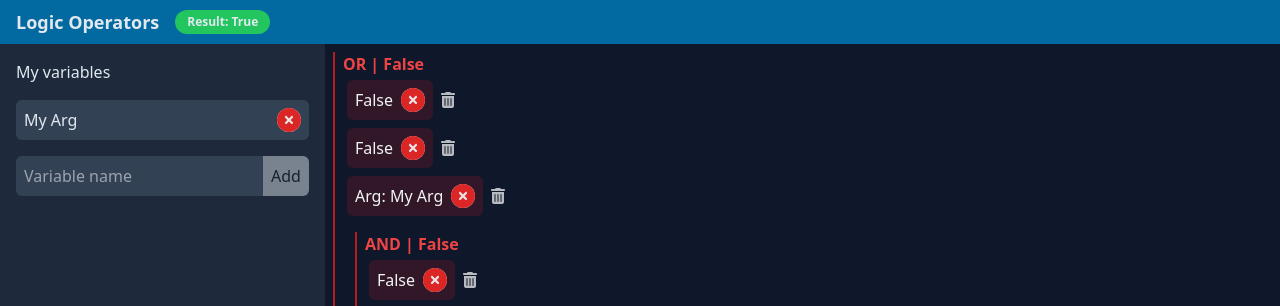
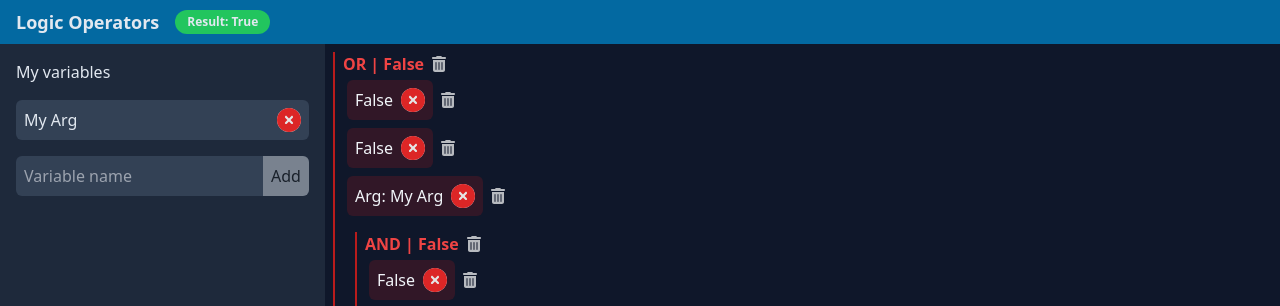
Before and after one commit to zFunx/logical-operators, a Next.js app: page / in a window 1280 px wide. Shown: the top 306 px of the page. Built offline with nearby package versions, Linux system fonts and the light colour scheme.

Commit message:
Delete op functionality

```diff
--- /dev/null
+++ b/src/components/Button/DelButton.js
@@ -0,0 +1,9 @@
+import delImage from "@/assets/trash-can-solid.svg"
+
+const DelButton = (props) => {
+  return (
+    <img onClick={props.onClick} className="mr-2 cursor-pointer opacity-70 hover:opacity-100" width={14} src={delImage.src} />
+  )
+}
+
+export default DelButton
--- a/src/components/Operation/Operation.js
+++ b/src/components/Operation/Operation.js
@@ -1,8 +1,9 @@
 import BoolToogleButton from '@/components/Button/BoolToogleButton.js'
 import VariableDropdown from '@/components/Dropdown/VariableDropdown.js'
 import WithDelButton from '@/components/WithDelButton.js'
+import DelButton from '@/components/Button/DelButton'
 
-const createOperand = (operand, variables, ops, results, updateConstant, rootUpdateConstant, updateVar, rootUpdateVar) => {
+const createOperand = (operand, variables, ops, results, updateConstant, rootUpdateConstant, updateVar, rootUpdateVar, delOp, parentkey) => {
     if (operand.val?.toString()) {
         return <WithDelButton>
             <BoolToogleButton isTrue={operand.val} setIsTrue={(val) => updateConstant(operand.id, val)} />
@@ -12,15 +13,15 @@ const createOperand = (operand, variables, ops, results, updateConstant, rootUpd
             <VariableDropdown variableName={operand.arg} isTrue={variables[operand.arg]} options={variables} updateArg={(val) => updateVar(operand.id, val)} />
         </WithDelButton>
     } else if (operand.op) {
-        return <Operation operatorKey={operand.op} {...ops[operand.op]} ops={ops} variables={variables} result={results[operand.op]} results={results} updateConstant={rootUpdateConstant} updateVar={rootUpdateVar}/>
+        return <Operation operatorKey={operand.op} {...ops[operand.op]} ops={ops} variables={variables} result={results[operand.op]} results={results} updateConstant={rootUpdateConstant} updateVar={rootUpdateVar} delOp={delOp} parentkey={parentkey}/>
     }
 }
 
 const Operation = ({ operator, operands, ...props }) => {
     return (
         <div className={`border-l-2 ${props.result ? 'border-green-700 hover:border-green-500' : 'border-red-700 hover:border-red-500'} ml-2 my-2 pl-2 text-slate-100 w-28`}>
-            <div className={`font-bold ${props.result ? 'text-green-500' : 'text-red-500'}`}><span className='uppercase'>{operator}</span> | <span className='capitalize'>{props.result.toString()}</span></div>
-            {operands.map(operand => <div key={operand.id} className='p-1'>{createOperand(operand, props.variables, props.ops, props.results, (operandId, val) => props.updateConstant(props.operatorKey, operandId, val), props.updateConstant, (operandId, val) => props.updateVar(props.operatorKey, operandId, val), props.updateVar)}</div>)}
+            <div className={`font-bold flex gap-2 w-max ${props.result ? 'text-green-500' : 'text-red-500'}`}><div><span className='uppercase'>{operator}</span> | <span className='capitalize'>{props.result.toString()}</span></div> <DelButton onClick={() => props.delOp(props.parentkey, props.operatorKey)} /></div>
+            {operands.map(operand => <div key={operand.id} className='p-1'>{createOperand(operand, props.variables, props.ops, props.results, (operandId, val) => props.updateConstant(props.operatorKey, operandId, val), props.updateConstant, (operandId, val) => props.updateVar(props.operatorKey, operandId, val), props.updateVar, props.delOp, props.operatorKey)}</div>)}
         </div>
     )
 }
--- a/src/pages/index.js
+++ b/src/pages/index.js
@@ -85,6 +85,19 @@ export default function Home() {
 
     setOps(tempOps)
   }
+  const delOp = (parentkey, opKey) => {
+    const tempOps = { ...ops };
+    if(parentkey){
+      tempOps[parentkey].operands = tempOps[parentkey].operands.filter(operand => operand.op != opKey)
+    }
+    delete tempOps[opKey]
+
+    const tempResults = {...results}
+    delete tempResults[opKey]
+
+    setOps(tempOps)
+    setResults(tempResults)
+  }
 
   return (
     <div className="w-screen h-screen bg-slate-900 flex flex-col">
@@ -94,7 +107,7 @@ export default function Home() {
           <Variables variables={variables} setVariables={setVariables} />
         </div>
         {/* <div> */}
-        <Operation operatorKey="firstOp" {...ops.firstOp} ops={ops} variables={variables} result={results.firstOp} results={results} updateConstant={updateConstant} updateVar={updateVar} />
+        <Operation operatorKey="firstOp" {...ops.firstOp} ops={ops} variables={variables} result={results.firstOp} results={results} updateConstant={updateConstant} updateVar={updateVar} delOp={delOp}/>
         {/* <Dropdown options={['Constant', 'Argument', 'AND', 'OR']} label="+ Add" /> */}
         {/* </div> */}
       </div>
```
